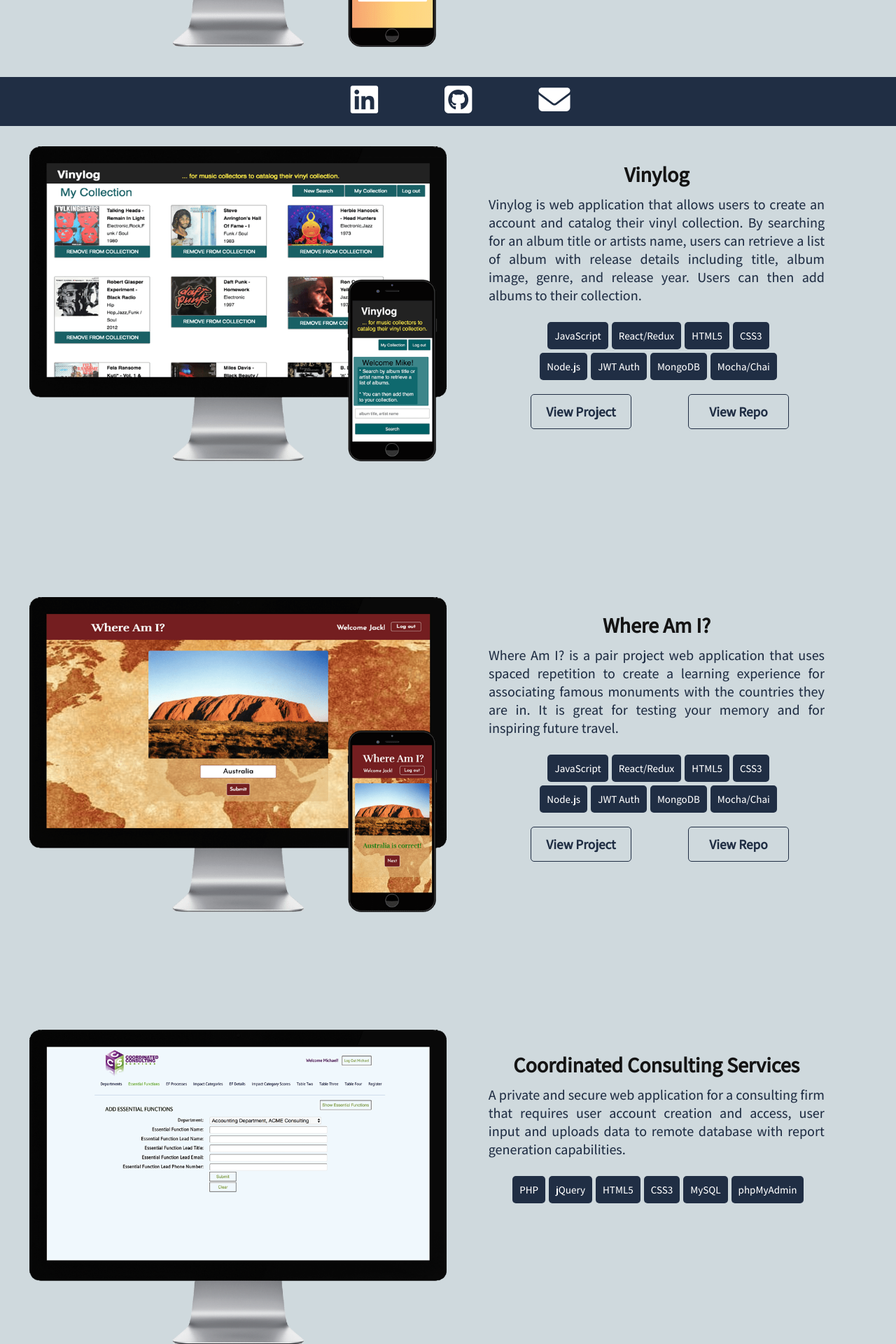
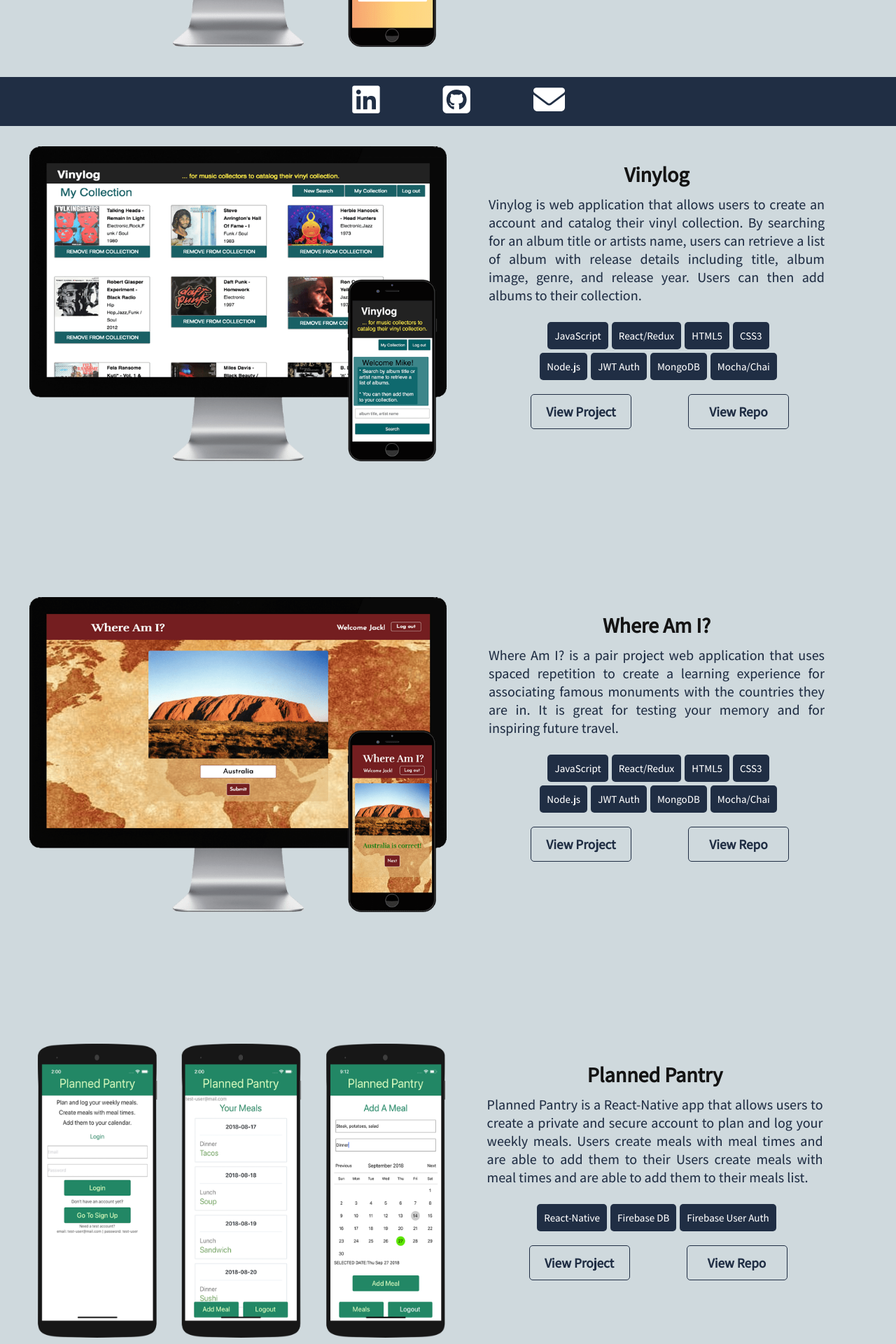
Before and after one commit to LeReiver/new-portfolio, a React (Create React App) app: page /projects in a window 1280 px wide. Shown: the part 620-2540 px from the top of the page at 70% size. Built offline with nearby package versions, Linux system fonts and the light colour scheme; a web font is replaced by a local one.

Commit message:
updated planned pantry project

```diff
--- a/src/components/footer/footer.css
+++ b/src/components/footer/footer.css
@@ -34,7 +34,7 @@
 .footer-item i {
   color: white;
   font-size: 45px;
-    margin: -10px auto 10px 35px;
+  margin: -10px auto 10px 30px;
   transition: 0.8s;
 }
 
--- a/src/components/projects/projects.css
+++ b/src/components/projects/projects.css
@@ -84,12 +84,17 @@
 
 .project-block.ccs {
   margin-bottom: 130px;
+  margin-top: -30px;
 }
 
 .project-block.app {
   margin-bottom: 210px;
   margin-top: 210px;
 }
+
+ .project-block.app.pantry {
+    margin-top: 20px;
+  }
 
 .project-title {
   margin: 50px auto 0;
@@ -146,6 +151,12 @@
   margin-right: 0;
 }
 
+.project-image.app.pantry img {
+  height: 420px;
+  margin-left: 10px;
+  margin-right: 0;
+}
+
 .project-button button{
   float: left;
   margin-left: 120px;
@@ -190,8 +201,6 @@
 
   .project-image img {
     height: 40vw;
-    /* margin: 65px auto 65px 195px; */
-    /* height: 358px; */
     margin-left: 10px;
   }
 
@@ -207,6 +216,11 @@
     padding-bottom: 200px;
     height: 30vw;
     margin: -200px 5px 75px 8px;
+  }
+
+  .project-image.app.pantry img {
+    height: 32vw;
+    margin-right: 40px;
   }
 
   .project-desc {
@@ -226,6 +240,10 @@
   .project-desc.ccs {
     margin-top: -130px;
     width: 40vw;
+  }
+
+  .project-block.app.pantry {
+    margin-top: 250px;
   }
 
   .project-block.app {
@@ -258,6 +276,7 @@
     width: 100px;
     font-size: 90%;
     height: 30px;
+    padding: 0;
   }
 
 }
@@ -278,6 +297,12 @@
     height: 48vw;
     margin-left: 60px;
   }
+
+  .project-image.app.pantry img {
+    height: 58vw;
+    margin-left: 50px;
+  }
+
 
   p, p.project-p {
     font-size: 20px;
@@ -302,6 +327,11 @@
     margin-top: 30px;
     width: 80%;
   }
+
+  .project-desc.app.pantry {
+    margin-top: 120px;
+    width: 80%;
+}
 
   .project-button button {
     margin-left: 190px;
@@ -350,6 +380,11 @@
     margin-top: 0;
   }
 
+  .project-desc.app.pantry {
+    margin-top: 0;
+    width: 80%;
+  }
+
   p, p.p2 {
     text-align: start;
   }
@@ -377,7 +412,7 @@
 @media only screen and (max-width: 480px) {
 
   h2 {
-    font-size: 25px;
+    font-size: 20px;
   }
 
   .project-title {
@@ -396,7 +431,7 @@
   }
 
   .project-image.ccs img {
-    margin-top: -35px;
+    margin-top: -85px;
     margin-left: 25px;
   }
 
@@ -409,6 +444,11 @@
     height: 200px;
     margin: -320px 0 -60px 15px;
     padding-bottom: 50px;
+  }
+
+  .project-image.app.pantry img {
+    height: 55vw;
+    margin-left: 50px;
   }
 
   .project-desc {
@@ -431,6 +471,12 @@
 
   .project-desc.app > h2 {
     margin-top: -400px;
+  }
+
+
+  .project-desc.app.pantry  > h2{
+    margin-top: -230px;
+    /* width: 80%; */
   }
 
   p.p2.stack {
@@ -460,23 +506,29 @@
 @media only screen and (max-width: 360px) {
 
   .project-image.app img {
-    height: 190px;
+    height: 170px;
   }
-
 
   .project-desc.desktop-mobile {
     margin-top: 100px;
   }
+
+  .project-image.app.pantry img {
+    height: 64vw;
+    margin-left: 20px;
+    margin-right: 0;
+}
+
 }
 
 @media only screen and (max-width: 330px) {
 
   .project-image.app img {
-    height: 170px;
+    height: 160px;
   }
 
   .project-image.desktop-mobile img {
-    height: 230px;
+    height: 220px;
     margin-left: 8px;
   }
 
@@ -490,7 +542,7 @@
   }
 
   .project-desc.ccs {
-    margin-top: -50px;
+    margin-top: -140px;
   }
 
   .app-h2 {
@@ -510,6 +562,10 @@
     height: 27vw;
   }
 
+  .project-image.app.pantry img {
+    height: 32vw;
+  }
+
   .project-desc {
     width: 50vw;
   }
--- a/src/components/projects/projects.js
+++ b/src/components/projects/projects.js
@@ -15,7 +15,7 @@
         <div className="project-desc desktop-mobile">
           <h2>Karpul</h2>
           <p className="project-p desc">
-          Karpul web application that allows users to find and create carpools. Users can search for an carpool by destination address, request to join carpools, and get to know carpool members from their profile.
+          Karpul is a web application that allows users to find and create carpools. Users can search for an carpool by destination address, request to join carpools, and get to know carpool members from their profile.
           </p>
           <div className="stack-list">
             <ul>
@@ -109,12 +109,38 @@
                   <button>View Project</button></a>
             </div>
             <div className="repo-button">
-                <a href="https://github.com/LeReiver/mike_vinylog_client" target="_blank" rel="noopener noreferrer">
+                <a href="https://github.com/thinkful-ei21/Mike-Giovanni-Spaced-Repetition-Client" target="_blank" rel="noopener noreferrer">
                 <button>View Repo</button></a>
             </div>
           </div>
         </div>
       </div>
+
+      <div className="project-block app pantry">
+        <div className="project-image app pantry">
+          <img src={require("../../images/planned-pantry_phone_1.png")} alt="Drums" title="Click To View" />
+        </div>
+        <div className="project-desc app pantry">
+          <h2 className="app-h2">Planned Pantry</h2>
+          <p className="project-p desc">Planned Pantry is a React-Native app that allows users to create a private and secure account to plan and log your weekly meals. Users create meals with meal times and are able to add them to their Users create meals with meal times and are able to add them to their meals list.</p>
+        <ul>
+          <li>React-Native</li>
+          <li>Firebase DB</li>
+          <li>Firebase User Auth</li>
+        </ul>
+        <div className="project-button-group">
+          <div className="project-button">
+              <a href="https://snack.expo.io/@lereiver/planned-pantry" target="_blank" rel="noopener noreferrer">
+                <button>View Project</button></a>
+          </div>
+          <div className="repo-button">
+              <a href="https://github.com/LeReiver/planned-pantry" target="_blank" rel="noopener noreferrer">
+                <button>View Repo</button></a>
+          </div>
+        </div>
+      </div>
+    </div>
+
 
       <div className="project-block ccs">
         <div className="project-image ccs">
@@ -141,7 +167,7 @@
         </div>
         <div className="project-desc app">
           <h2 className="app-h2">Drums</h2>
-          <p className="project-p desc">An Android app that is a rudimentary drum machine with language support for Italian and Japanese. Great for children to learn the parts of the drums</p>
+          <p className="project-p desc">Drums is an Android app that is a rudimentary drum machine with language support for Italian and Japanese. Great for children to learn the parts of the drums.</p>
         <ul>
           <li>Java</li>
           <li>XML</li>
```
Also changed, not shown: src/images/planned-pantry_phone.png (added), src/images/planned-pantry_phone_1.png (added).
